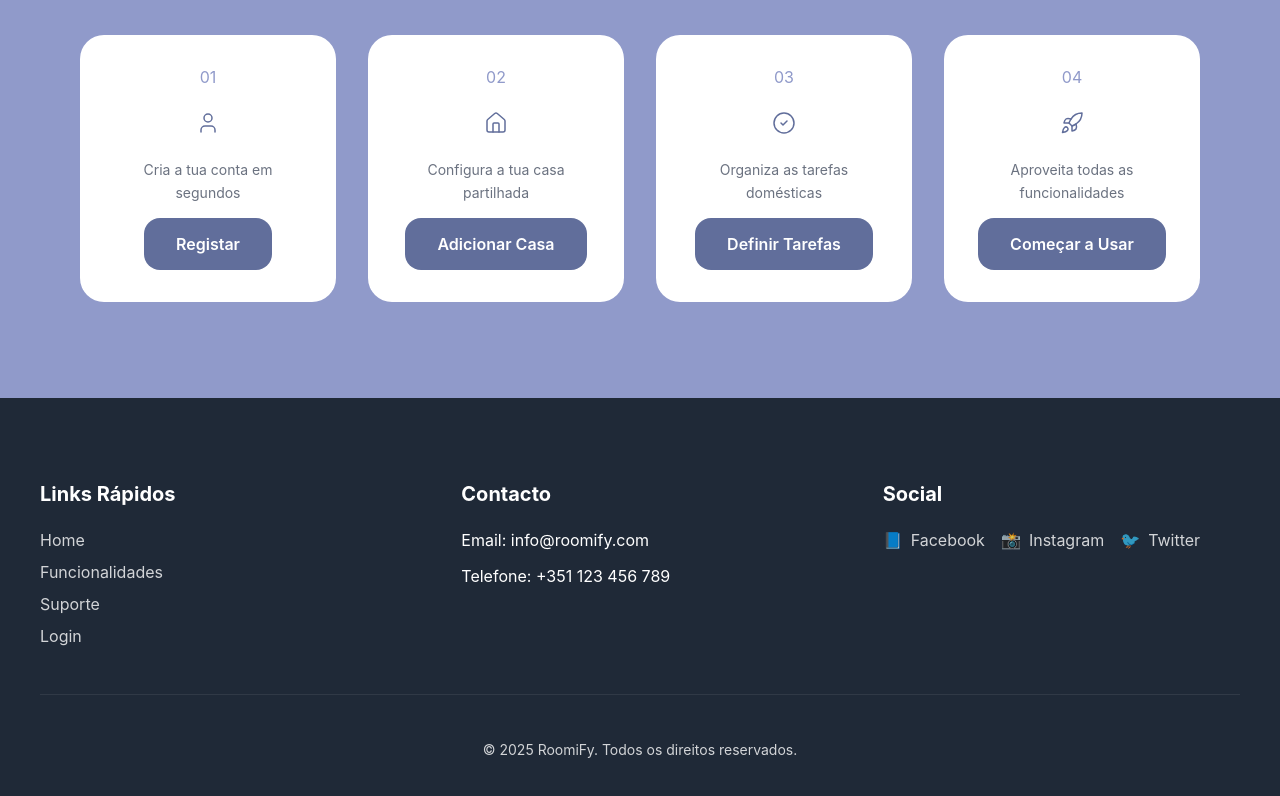
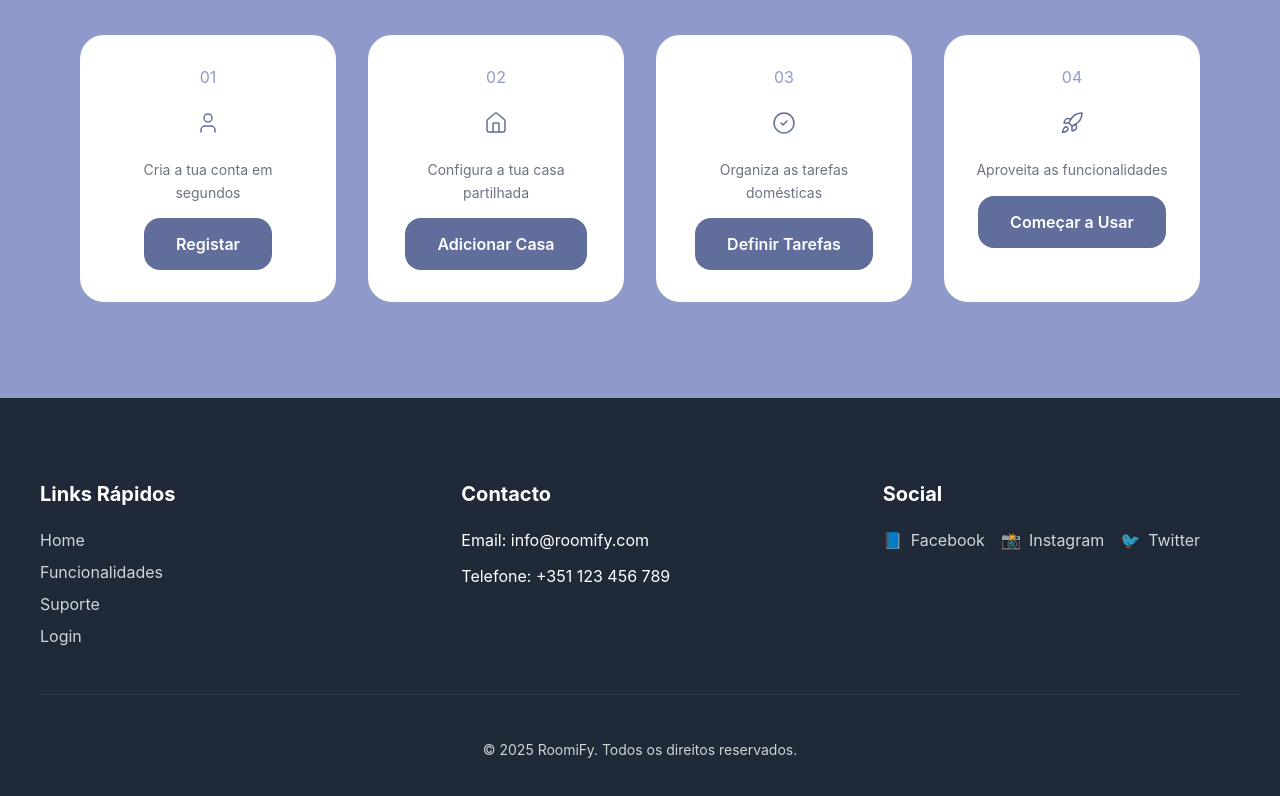
Before and after one commit to santyveloso/Roomify_V3, a React (Create React App) app in the folder frontend/: page / in a window 1280 px wide. Shown: the part 996-1792 px from the top of the page. Built offline with nearby package versions, Linux system fonts and the light colour scheme.

Commit message:
updates rapidos

```diff
--- a/frontend/src/components/StepsSection.jsx
+++ b/frontend/src/components/StepsSection.jsx
@@ -14,19 +14,19 @@ function StepsSection() {
       icon: <Home size={24} />,
       label: 'Adicionar Casa',
       description: 'Configura a tua casa partilhada',
-      link: '/register'  // <- página que vais criar
+      link: '/register'
     },
     {
       icon: <CircleCheck size={24} />,
       label: 'Definir Tarefas',
       description: 'Organiza as tarefas domésticas',
-      link: '/register'  // <- página que vais criar
+      link: '/register'
     },
     {
       icon: <Rocket size={24} />,
       label: 'Começar a Usar',
-      description: 'Aproveita todas as funcionalidades',
-      link: '/register'  // <- ou qualquer página inicial da app
+      description: 'Aproveita as funcionalidades',
+      link: '/register'
     }
   ];
 
```
Also changed, not shown: 2 other files (tests, documents, lock files or other folders).
